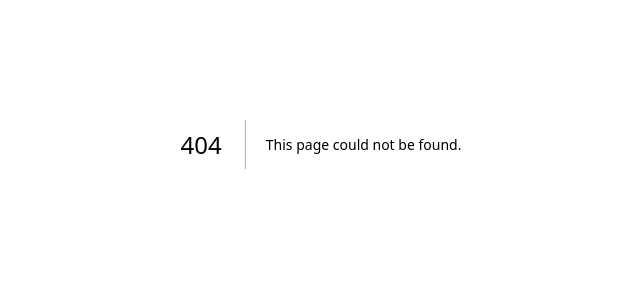
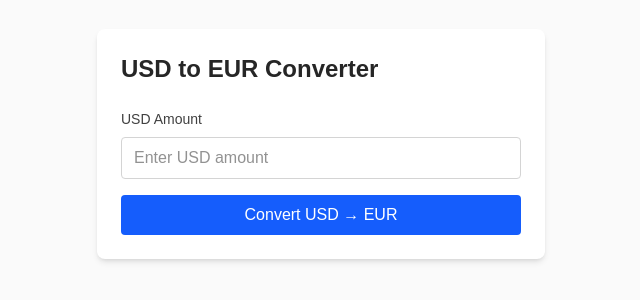
Before and after one commit to shibarma/finanz-mvp, a Next.js app: page /currency in a window 1280 px wide. Before the commit this address had no page. Shown: the part 256-556 px from the top of the page, without its empty margins (319-959 px from the left). Built offline with nearby package versions, Linux system fonts and the light colour scheme.

Commit message:
checkpoint before currency and brocker

```diff
--- a/app/api/fx-rate/route.ts
+++ /dev/null
@@ -1,35 +0,0 @@
-import { NextResponse } from 'next/server';
-import { createClient } from '@supabase/supabase-js';
-
-const supabaseUrl = process.env.NEXT_PUBLIC_SUPABASE_URL;
-const supabaseAnonKey = process.env.NEXT_PUBLIC_SUPABASE_ANON_KEY;
-
-export async function GET() {
-  if (!supabaseUrl || !supabaseAnonKey) {
-    return NextResponse.json({ error: 'Supabase not configured' }, { status: 500 });
-  }
-
-  const supabase = createClient(supabaseUrl, supabaseAnonKey);
-
-  try {
-    // Fetch EUR/USD rate from fx_rates table
-    // base_currency='USD', quote_currency='EUR'
-    const { data, error } = await supabase
-      .from('fx_rates')
-      .select('rate')
-      .eq('base_currency', 'USD')
-      .eq('quote_currency', 'EUR')
-      .order('updated_at', { ascending: false })
-      .limit(1)
-      .single();
-
-    if (error || !data) {
-      return NextResponse.json({ rate: null });
-    }
-
-    return NextResponse.json({ rate: data.rate });
-  } catch (error) {
-    console.error('Error fetching FX rate:', error);
-    return NextResponse.json({ rate: null });
-  }
-}
--- a/app/api/market/fx/route.ts
+++ /dev/null
@@ -1,93 +0,0 @@
-import { NextRequest, NextResponse } from 'next/server';
-import { createClient } from '@supabase/supabase-js';
-
-const supabaseUrl = process.env.NEXT_PUBLIC_SUPABASE_URL;
-const supabaseAnonKey = process.env.NEXT_PUBLIC_SUPABASE_ANON_KEY;
-const finnhubApiKey = process.env.FINNHUB_API_KEY;
-
-export async function GET(request: NextRequest) {
-  if (!supabaseUrl || !supabaseAnonKey) {
-    return NextResponse.json({ error: 'Supabase not configured' }, { status: 500 });
-  }
-
-  if (!finnhubApiKey) {
-    return NextResponse.json({ error: 'Finnhub API key not configured' }, { status: 500 });
-  }
-
-  try {
-    // Get cookies from request headers
-    const cookieHeader = request.headers.get('cookie') || '';
-
-    const supabase = createClient(supabaseUrl, supabaseAnonKey, {
-      auth: {
-        persistSession: false,
-        autoRefreshToken: false,
-      },
-      global: {
-        headers: cookieHeader ? {
-          Cookie: cookieHeader,
-        } : {},
-      },
-    });
-
-    // Get user from session
-    const { data: { session }, error: sessionError } = await supabase.auth.getSession();
-
-    if (sessionError || !session?.user) {
-      return NextResponse.json({ error: 'Unauthorized' }, { status: 401 });
-    }
-
-    const userId = session.user.id;
-
-    // Fetch EUR/USD rate from Finnhub
-    const finnhubUrl = `https://finnhub.io/api/v1/quote?symbol=OANDA:EUR_USD&token=${finnhubApiKey}`;
-    const finnhubResponse = await fetch(finnhubUrl);
-
-    if (!finnhubResponse.ok) {
-      return NextResponse.json({ error: 'Failed to fetch from Finnhub' }, { status: 502 });
-    }
-
-    const finnhubData = await finnhubResponse.json();
-
-    if (!finnhubData.c || typeof finnhubData.c !== 'number') {
-      return NextResponse.json({ error: 'Invalid Finnhub response' }, { status: 502 });
-    }
-
-    // finnhubData.c is EUR->USD rate, we need USD->EUR
-    const eurToUsd = finnhubData.c;
-    const usdToEur = 1 / eurToUsd;
-
-    // Upsert into fx_rates table
-    const now = new Date().toISOString();
-    const { data, error: upsertError } = await supabase
-      .from('fx_rates')
-      .upsert(
-        {
-          user_id: userId,
-          base_currency: 'USD',
-          quote_currency: 'EUR',
-          rate: usdToEur,
-          fetched_at: now,
-        },
-        {
-          onConflict: 'user_id,base_currency,quote_currency',
-        }
-      )
-      .select()
-      .single();
-
-    if (upsertError) {
-      console.error('Error upserting FX rate:', upsertError);
-      return NextResponse.json({ error: 'Failed to save FX rate' }, { status: 500 });
-    }
-
-    return NextResponse.json({
-      ok: true,
-      rate: usdToEur,
-      fetched_at: now,
-    });
-  } catch (error) {
-    console.error('Error in FX API:', error);
-    return NextResponse.json({ error: 'Internal server error' }, { status: 500 });
-  }
-}
--- /dev/null
+++ b/app/currency/page.tsx
@@ -0,0 +1,113 @@
+"use client";
+
+import { useState } from "react";
+
+export default function CurrencyPage() {
+  const [usdAmount, setUsdAmount] = useState("");
+  const [loading, setLoading] = useState(false);
+  const [eurResult, setEurResult] = useState<number | null>(null);
+  const [fxRate, setFxRate] = useState<number | null>(null);
+  const [error, setError] = useState<string | null>(null);
+
+  const handleConvert = async () => {
+    const usd = parseFloat(usdAmount);
+
+    // Validate input
+    if (isNaN(usd) || usd <= 0) {
+      setError("Please enter a valid positive USD amount");
+      setEurResult(null);
+      setFxRate(null);
+      return;
+    }
+
+    setLoading(true);
+    setError(null);
+    setEurResult(null);
+    setFxRate(null);
+
+    try {
+      // Call Frankfurter API directly from browser
+      const response = await fetch("https://api.frankfurter.dev/v1/latest?base=USD");
+
+      if (!response.ok) {
+        throw new Error(`API error: ${response.status}`);
+      }
+
+      const data = await response.json();
+
+      if (!data.rates || !data.rates.EUR) {
+        throw new Error("Invalid API response");
+      }
+
+      const rate = data.rates.EUR;
+      const eur = usd * rate;
+
+      setFxRate(rate);
+      setEurResult(eur);
+      setError(null);
+    } catch (err) {
+      setError(err instanceof Error ? err.message : "Failed to fetch exchange rate");
+      setEurResult(null);
+      setFxRate(null);
+    } finally {
+      setLoading(false);
+    }
+  };
+
+  return (
+    <div className="flex min-h-screen items-center justify-center bg-neutral-50 p-4">
+      <div className="w-full max-w-md rounded-lg bg-white p-6 shadow-md">
+        <h1 className="mb-6 text-2xl font-bold text-neutral-800">
+          USD to EUR Converter
+        </h1>
+
+        <div className="mb-4">
+          <label
+            htmlFor="usd-input"
+            className="mb-2 block text-sm font-medium text-neutral-700"
+          >
+            USD Amount
+          </label>
+          <input
+            id="usd-input"
+            type="number"
+            step="0.01"
+            min="0"
+            value={usdAmount}
+            onChange={(e) => setUsdAmount(e.target.value)}
+            placeholder="Enter USD amount"
+            className="w-full rounded border border-neutral-300 px-3 py-2 text-neutral-800 focus:border-blue-500 focus:outline-none focus:ring-1 focus:ring-blue-500"
+            disabled={loading}
+          />
+        </div>
+
+        <button
+          onClick={handleConvert}
+          disabled={loading}
+          className="w-full rounded bg-blue-600 px-4 py-2 font-medium text-white hover:bg-blue-700 disabled:cursor-not-allowed disabled:opacity-50"
+        >
+          {loading ? "Converting..." : "Convert USD → EUR"}
+        </button>
+
+        {error && (
+          <div className="mt-4 rounded bg-red-50 p-3 text-sm text-red-700">
+            {error}
+          </div>
+        )}
+
+        {eurResult !== null && (
+          <div className="mt-6 rounded bg-green-50 p-4">
+            <div className="mb-2 text-lg font-semibold text-green-800">
+              {eurResult.toFixed(2)} €
+            </div>
+            {fxRate !== null && (
+              <div className="text-xs text-green-700">
+                Rate: 1 USD = {fxRate.toFixed(4)} EUR
+              </div>
+            )}
+          </div>
+        )}
+      </div>
+    </div>
+  );
+}
```
